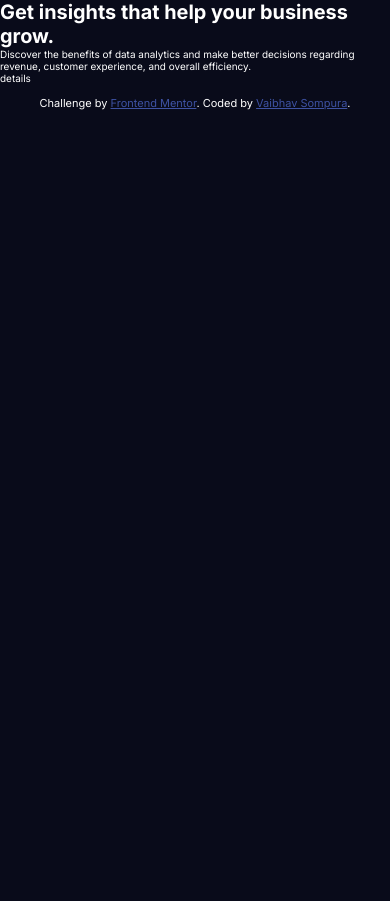
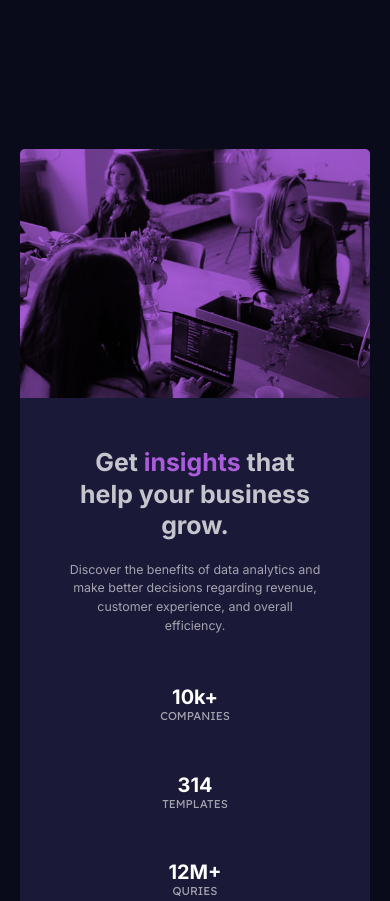
Before and after one commit to vsompura3/Stats-Preview-Card-Component, a plain HTML site: page index.html in a window 390 px wide. Shown: the top 901 px of the page. Before the commit the page ends 844 px from the top, so only its background shows below. Drawn offline with Linux system fonts and the light colour scheme.

Commit message:
Added styles and responsivness

```diff
--- a/index.html
+++ b/index.html
@@ -16,37 +16,39 @@
   </style>
 </head>
 <body>
+  <main>
     <div class="card">
       <div class="card__textbox">
         <h1 class="card__heading">
-        Get <span class="card__heading--focus">insights</span> that help your business grow.
+          Get <span class="card__heading--accent">insights</span> that help your business grow.
         </h1>
         <p class="card__paragraph">
           Discover the benefits of data analytics and make better decisions regarding revenue, customer
           experience, and overall efficiency.
         </p>
-      <div class="card__details">
-        details
-      </div>
+        <ul class="card__details">
+          <li class="card__detail">
+            <p class="value">10k+</p>
+            <p class="info">Companies</p>
+          </li>
+          <li class="card__detail">
+            <p class="value">314</p>
+            <p class="info">Templates</p>
+          </li>
+          <li class="card__detail">
+            <p class="value">12M+</p>
+            <p class="info">Quries</p>
+          </li>
+        </ul>
       </div>
       <div class="card__picture">
         &nbsp;
       </div>
     </div>
-  <!--
-  Get insights that help your business grow.
-
-  Discover the benefits of data analytics and make better decisions regarding revenue, customer
-  experience, and overall efficiency.
-
-  10k+ companies
-  314 templates
-  12m+ queries
-  -->
-
+  </main>
   <div class="attribution">
     Challenge by <a href="https://www.frontendmentor.io?ref=challenge" target="_blank">Frontend Mentor</a>.
-    Coded by <a href="https://www.github.com/vsompura3/">Vaibhav Sompura</a>.
+    Coded by <a href="https://www.github.com/vsompura3/" target="_blank">Vaibhav Sompura</a>.
   </div>
 </body>
 </html>
--- a/style.css
+++ b/style.css
@@ -31,3 +31,119 @@ body{
     background-color: var(--clr-very-dark-blue);
     box-sizing: border-box;
 }
+
+li{
+    list-style-type: none;
+}
+
+main{
+    color: var(--clr-white);
+    background-color: var(--clr-very-dark-blue);
+    min-height: 100vh;
+    height: 100%;
+    display: flex;
+    justify-content: center;
+    align-items: center;
+}
+
+.card{
+    background-color: var(--clr-dark-saturated-blue);
+    border-radius: .5rem;
+    overflow: hidden;
+    /* height: 50rem; */
+    display: flex;
+}
+
+.card__textbox{
+    padding: 5rem;
+}
+
+.card__heading{
+    color: var(--clr-white-heading);
+    font-family: var(--ff-primary);
+    font-size: 2.5rem;
+    margin-bottom: 2rem;
+    line-height: 1.25;
+}
+
+.card__heading--accent{
+    color: var(--clr-soft-violet);
+}
+
+.card__paragraph{
+    color: var(--clr-white-paragraph);
+    font-size: 1.25rem;
+    font-family: var(--ff-primary);
+    font-weight: 400;
+    width: 75%;
+    margin-bottom: 3rem;
+    line-height: 1.5;
+}
+
+.card__details{
+    width: 75%;
+    display: flex;
+    justify-content: space-between;
+    align-items: center;
+}
+
+.value{
+    font-size: 2rem;
+    font-weight: 700;
+}
+
+.info{
+    color: var(--clr-white-paragraph);
+    font-size: 1.15rem;
+    font-family: var(--ff-secondary);
+    font-weight: 400;
+    text-transform: uppercase;
+}
+
+.card__picture{
+    min-height: 25rem;
+    background-color: var(--clr-soft-violet);
+    background-image: url(./images/image-header-desktop.jpg);
+    background-position: top;
+    background-size: cover;
+    background-blend-mode: multiply;
+    width: 100%;
+}
+
+/* RESPONSIVENESS */
+
+@media screen and (max-width : 900px){
+    .card{
+        flex-direction: column;
+        margin: 10rem 2rem;
+    }
+
+    .card__textbox{
+        /* padding: 5rem 10rem; */
+        order: 5;
+        text-align: center;
+    }
+
+    .card__paragraph{
+        width: 100%;
+        margin-bottom: 5rem;
+    }
+
+    .card__details{
+        width: 100%;
+    }
+}
+
+@media screen and (max-width : 500px){
+    main{
+        padding: 5rem 0;
+    }
+
+    .card__details{
+        flex-direction: column;
+    }
+
+    .card__detail:not(:last-child){
+        margin-bottom: 5rem;
+    }
+}
```
Lines whose indentation alone changed are shown as unchanged.
